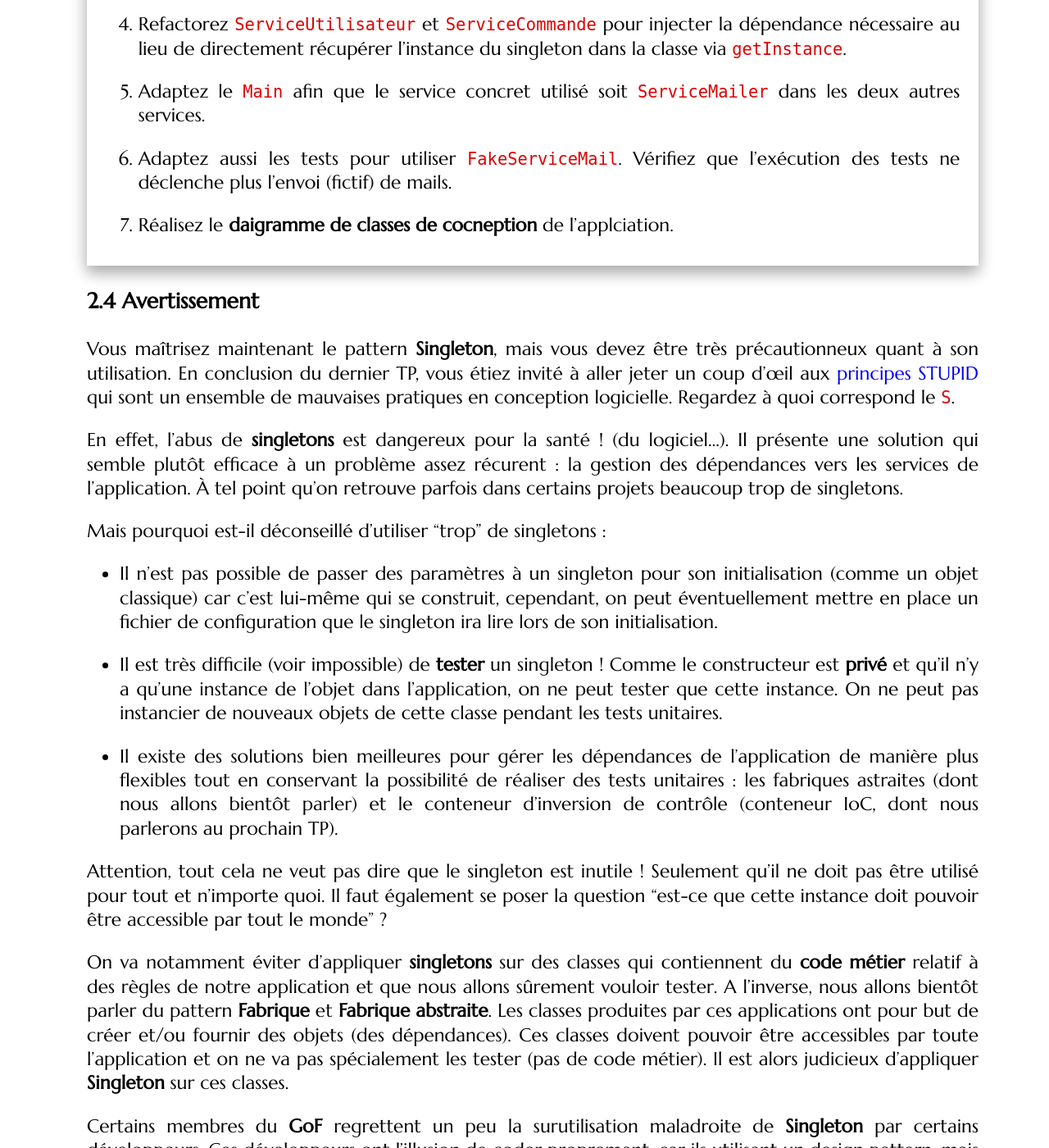
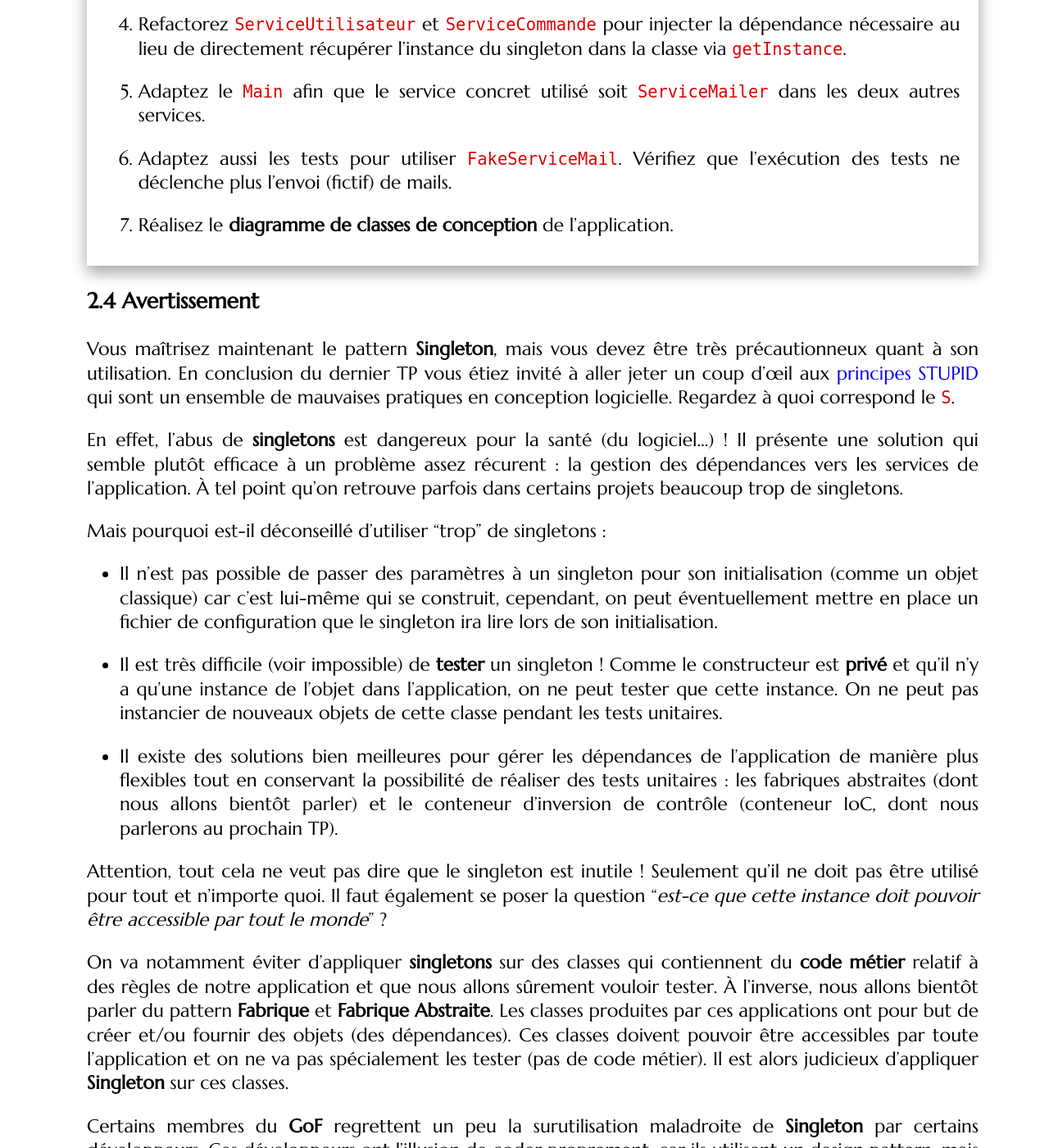
Before and after one commit to mgasquet/R304-QualiteDeveloppement, a Jekyll site: the page built from tutorials/tutorial4.md, in a window 1280 px wide and 1400 px high, scrolled down 13625 px. Shown: the whole window at 82% size. Built offline with Jekyll 4.4.1, drawn with Linux system fonts in a browser that asks for light colours; some web fonts are replaced; some of the changed text lies outside the part shown.

Commit message:
précisions singleton

```diff
--- a/tutorials/tutorial4.md
+++ b/tutorials/tutorial4.md
@@ -116,7 +116,7 @@ Pour cela, il y a trois changements à réaliser dans la classe qu'on veut trans
 
 Par la suite, toutes les entités qui souhaitent récupérer une instance de cette classe utilisent la méthode `getInstance` qui peut directement être appelée sur la classe car **statique**. Lors du premier accès, l'instance "globale" sera alors initialisée.
 
-Dans un environnement **multi-threadé** (exécution de plusieurs processus en parallèle, comme des `Runnable` ou des `Thread` en Java) il faut faire attention à ce que la méthode `getInstance` ne soit pas appelée en même temps par deux **Threads** différents. Pour régler cela en java, il suffit d'ajouter le mot clé `synchronized` lors de la définition de la méthode.
+Dans un environnement **multi-threadé** (exécution de plusieurs processus en parallèle, comme des `Runnable` ou des `Thread` en Java) il faut faire attention à ce que la méthode `getInstance` ne soit pas appelée en même temps par deux **Threads** différents. Pour régler cela en Java, il suffit d'ajouter le mot clé `synchronized` lors de la définition de la méthode.
 
 Regardons ce que cela donne :
 
@@ -404,15 +404,15 @@ class Main {
 
 6. Adaptez aussi les tests pour utiliser `FakeServiceMail`. Vérifiez que l'exécution des tests ne déclenche plus l'envoi (fictif) de mails.
 
-7. Réalisez le **daigramme de classes de cocneption** de l'applciation.
+7. Réalisez le **diagramme de classes de conception** de l'application.
 
 </div>
 
 ### Avertissement
 
-Vous maîtrisez maintenant le pattern **Singleton**, mais vous devez être très précautionneux quant à son utilisation. En conclusion du dernier TP, vous étiez invité à aller jeter un coup d'œil aux [principes STUPID](https://openclassrooms.com/en/courses/5684096-use-mvc-solid-principles-and-design-patterns-in-java/6417836-avoid-stupid-practices-in-programming) qui sont un ensemble de mauvaises pratiques en conception logicielle. Regardez à quoi correspond le `S`.
-
-En effet, l'abus de **singletons** est dangereux pour la santé ! (du logiciel...). Il présente une solution qui semble plutôt efficace à un problème assez récurent : la gestion des dépendances vers les services de l'application. À tel point qu'on retrouve parfois dans certains projets beaucoup trop de singletons.
+Vous maîtrisez maintenant le pattern **Singleton**, mais vous devez être très précautionneux quant à son utilisation. En conclusion du dernier TP vous étiez invité à aller jeter un coup d'œil aux [principes STUPID](https://openclassrooms.com/en/courses/5684096-use-mvc-solid-principles-and-design-patterns-in-java/6417836-avoid-stupid-practices-in-programming) qui sont un ensemble de mauvaises pratiques en conception logicielle. Regardez à quoi correspond le `S`.
+
+En effet, l'abus de **singletons** est dangereux pour la santé (du logiciel...) ! Il présente une solution qui semble plutôt efficace à un problème assez récurent : la gestion des dépendances vers les services de l'application. À tel point qu'on retrouve parfois dans certains projets beaucoup trop de singletons.
 
 Mais pourquoi est-il déconseillé d'utiliser "trop" de singletons :
 
@@ -420,11 +420,11 @@ Mais pourquoi est-il déconseillé d'utiliser "trop" de singletons :
 
 * Il est très difficile (voir impossible) de **tester** un singleton ! Comme le constructeur est **privé** et qu'il n'y a qu'une instance de l'objet dans l'application, on ne peut tester que cette instance. On ne peut pas instancier de nouveaux objets de cette classe pendant les tests unitaires.
 
-* Il existe des solutions bien meilleures pour gérer les dépendances de l'application de manière plus flexibles tout en conservant la possibilité de réaliser des tests unitaires : les fabriques astraites (dont nous allons bientôt parler) et le conteneur d'inversion de contrôle (conteneur IoC, dont nous parlerons au prochain TP).
-
-Attention, tout cela ne veut pas dire que le singleton est inutile ! Seulement qu'il ne doit pas être utilisé pour tout et n'importe quoi. Il faut également se poser la question "est-ce que cette instance doit pouvoir être accessible par tout le monde" ?
-
-On va notamment éviter d'appliquer **singletons** sur des classes qui contiennent du **code métier** relatif à des règles de notre application et que nous allons sûrement vouloir tester. A l'inverse, nous allons bientôt parler du pattern **Fabrique** et **Fabrique abstraite**. Les classes produites par ces applications ont pour but de créer et/ou fournir des objets (des dépendances). Ces classes doivent pouvoir être accessibles par toute l'application et on ne va pas spécialement les tester (pas de code métier). Il est alors judicieux d'appliquer **Singleton** sur ces classes.
+* Il existe des solutions bien meilleures pour gérer les dépendances de l'application de manière plus flexibles tout en conservant la possibilité de réaliser des tests unitaires : les fabriques abstraites (dont nous allons bientôt parler) et le conteneur d'inversion de contrôle (conteneur IoC, dont nous parlerons au prochain TP).
+
+Attention, tout cela ne veut pas dire que le singleton est inutile ! Seulement qu'il ne doit pas être utilisé pour tout et n'importe quoi. Il faut également se poser la question "_est-ce que cette instance doit pouvoir être accessible par tout le monde_" ?
+
+On va notamment éviter d'appliquer **singletons** sur des classes qui contiennent du **code métier** relatif à des règles de notre application et que nous allons sûrement vouloir tester. À l'inverse, nous allons bientôt parler du pattern **Fabrique** et **Fabrique Abstraite**. Les classes produites par ces applications ont pour but de créer et/ou fournir des objets (des dépendances). Ces classes doivent pouvoir être accessibles par toute l'application et on ne va pas spécialement les tester (pas de code métier). Il est alors judicieux d'appliquer **Singleton** sur ces classes.
 
 Certains membres du **GoF** regrettent un peu la surutilisation maladroite de **Singleton** par certains développeurs. Ces développeurs ont l'illusion de coder proprement, car ils utilisent un design pattern, mais c'est tout l'inverse. Appliquer les design patterns ne veut pas forcément dire que votre conception est de qualité. Il faut savoir quand et comment les utiliser !
 
```
Also changed, not shown: other parts of tutorials/tutorial4.md (+8 -8 lines).
